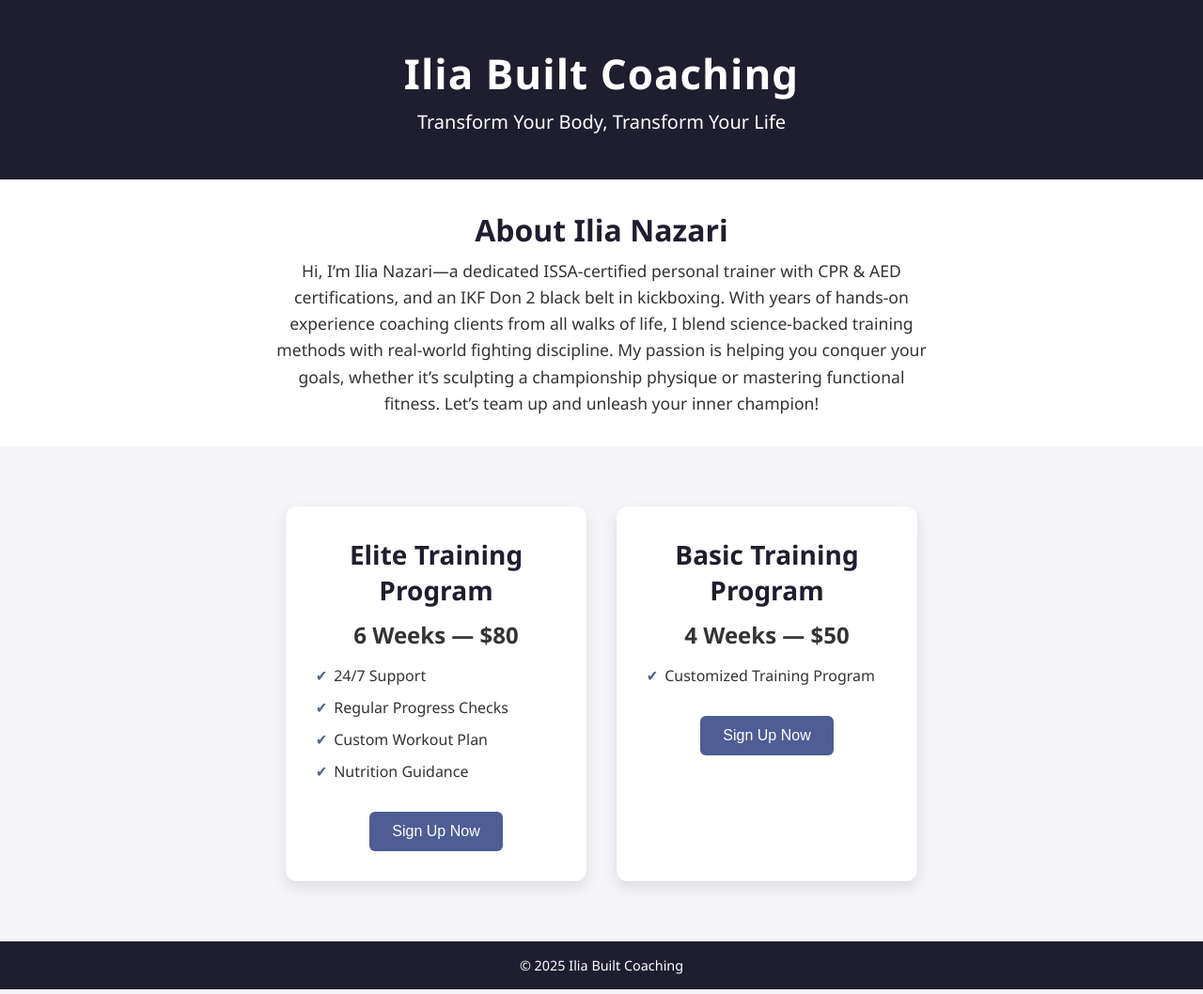
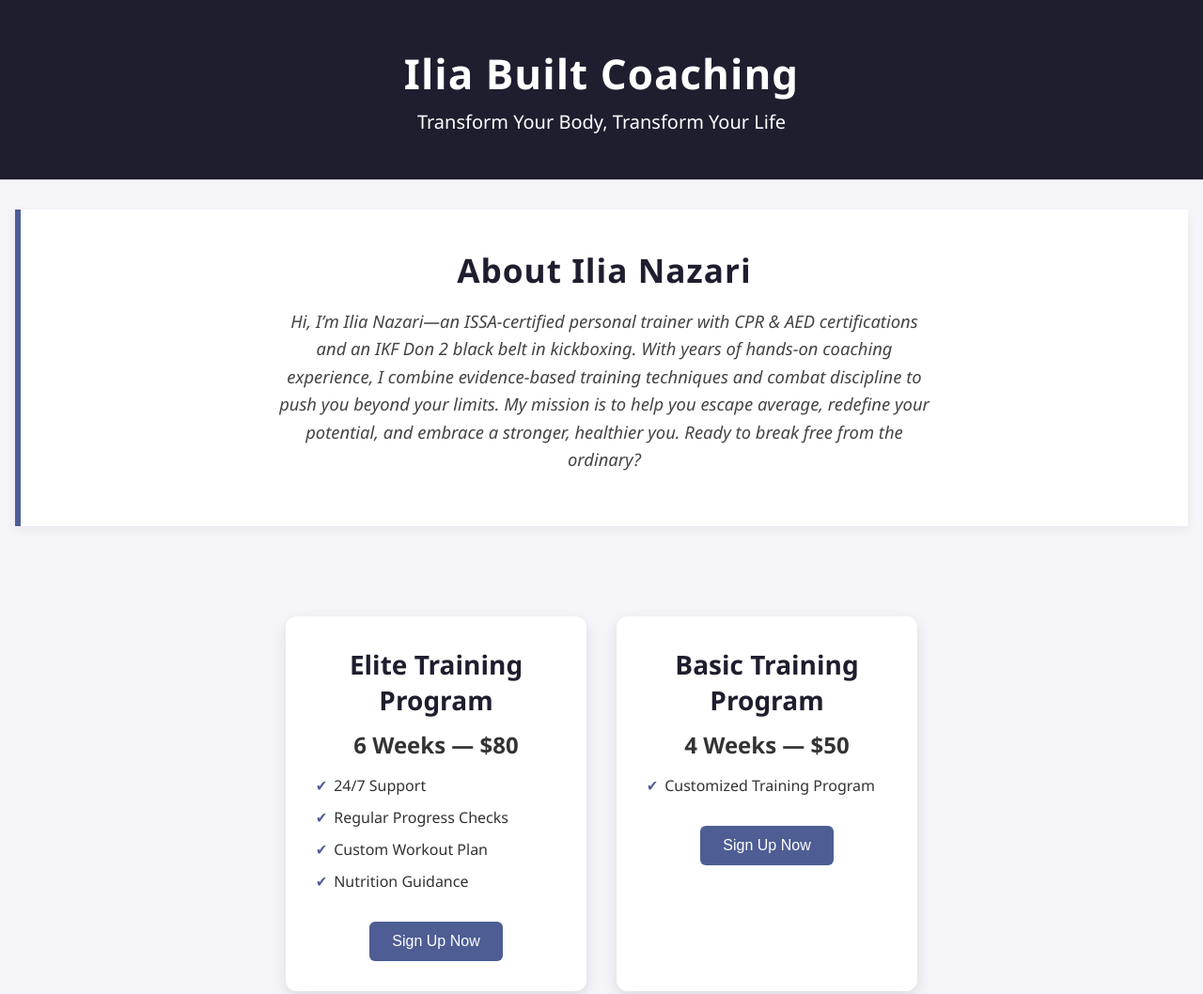
Before and after one commit to hurtsquidward/iliabuiltcoaching, a plain HTML site: page online_coaching_website (1).html in a window 1280 px wide. Shown: the top 1058 px of the page at 94% size. Drawn offline with Linux system fonts and the light colour scheme.

Commit message:
Update online_coaching_website (1).html

```diff
--- a/online_coaching_website (1).html
+++ b/online_coaching_website (1).html
@@ -27,21 +27,28 @@
     header h1 { font-size: 2.75rem; letter-spacing: 1px; }
     header p  { font-size: 1.25rem; margin-top: 0.5rem; }
 
+    /* Enhanced About Section */
     #readme {
       background: var(--white);
-      padding: 2rem 1rem;
+      padding: 2.5rem 1rem;
       text-align: center;
+      border-left: 6px solid var(--accent);
+      box-shadow: 0 4px 10px rgba(0,0,0,0.05);
+      margin: 2rem 1rem;
     }
     #readme h2 {
-      font-size: 2rem;
+      font-size: 2.2rem;
       color: var(--primary);
-      margin-bottom: 0.5rem;
+      margin-bottom: 0.75rem;
+      letter-spacing: 1px;
     }
     #readme p {
       max-width: 700px;
-      margin: 0 auto;
-      font-size: 1.1rem;
+      margin: 1rem auto;
+      font-size: 1.15rem;
       line-height: 1.6;
+      font-style: italic;
+      color: #444;
     }
 
     #programs {
@@ -173,7 +180,7 @@
 
   <section id="readme">
     <h2>About Ilia Nazari</h2>
-    <p>Hi, I’m Ilia Nazari—a dedicated ISSA-certified personal trainer with CPR & AED certifications, and an IKF Don 2 black belt in kickboxing. With years of hands-on experience coaching clients from all walks of life, I blend science-backed training methods with real-world fighting discipline. My passion is helping you conquer your goals, whether it’s sculpting a championship physique or mastering functional fitness. Let’s team up and unleash your inner champion!</p>
+    <p>Hi, I’m Ilia Nazari—an ISSA-certified personal trainer with CPR & AED certifications and an IKF Don 2 black belt in kickboxing. With years of hands-on coaching experience, I combine evidence-based training techniques and combat discipline to push you beyond your limits. My mission is to help you escape average, redefine your potential, and embrace a stronger, healthier you. Ready to break free from the ordinary?</p>
   </section>
 
   <section id="programs">
@@ -238,7 +245,6 @@
       const phone = document.getElementById('phone').value;
       const goals = document.getElementById('goals').value;
 
-      // Send email via your backend endpoint
       try {
         await fetch('https://your-backend.example.com/sendEmail', {
           method: 'POST',
@@ -256,7 +262,7 @@
         console.error('Email send failed', err);
       }
 
-      alert(`Thanks, ${name}! We\u2019ll be in touch soon about your ${programType} program.`);
+      alert(`Thanks, ${name}! We’ll be in touch soon about your ${programType} program.`);
       this.reset();
       document.getElementById('contact').classList.remove('active');
     });
```
